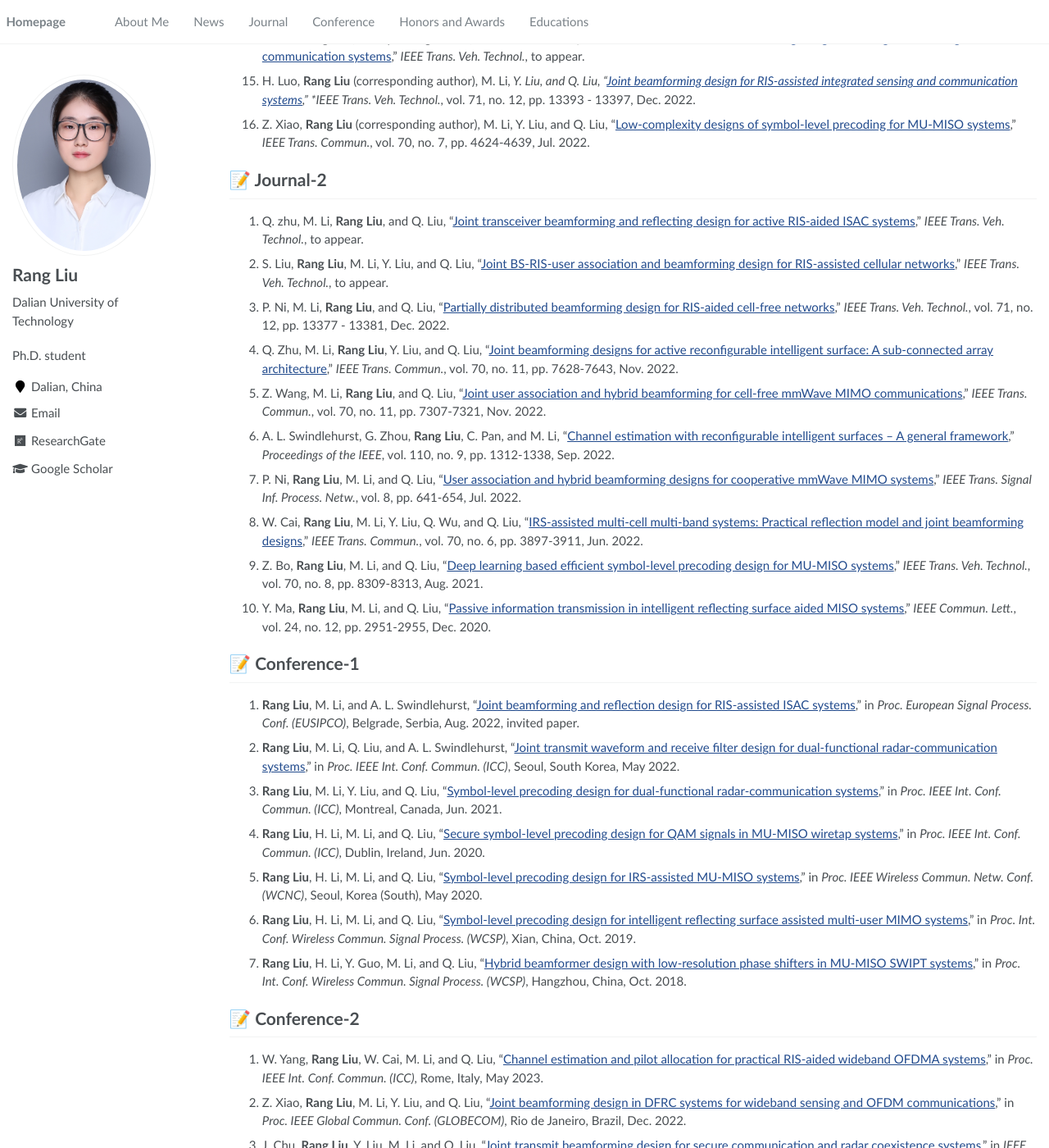
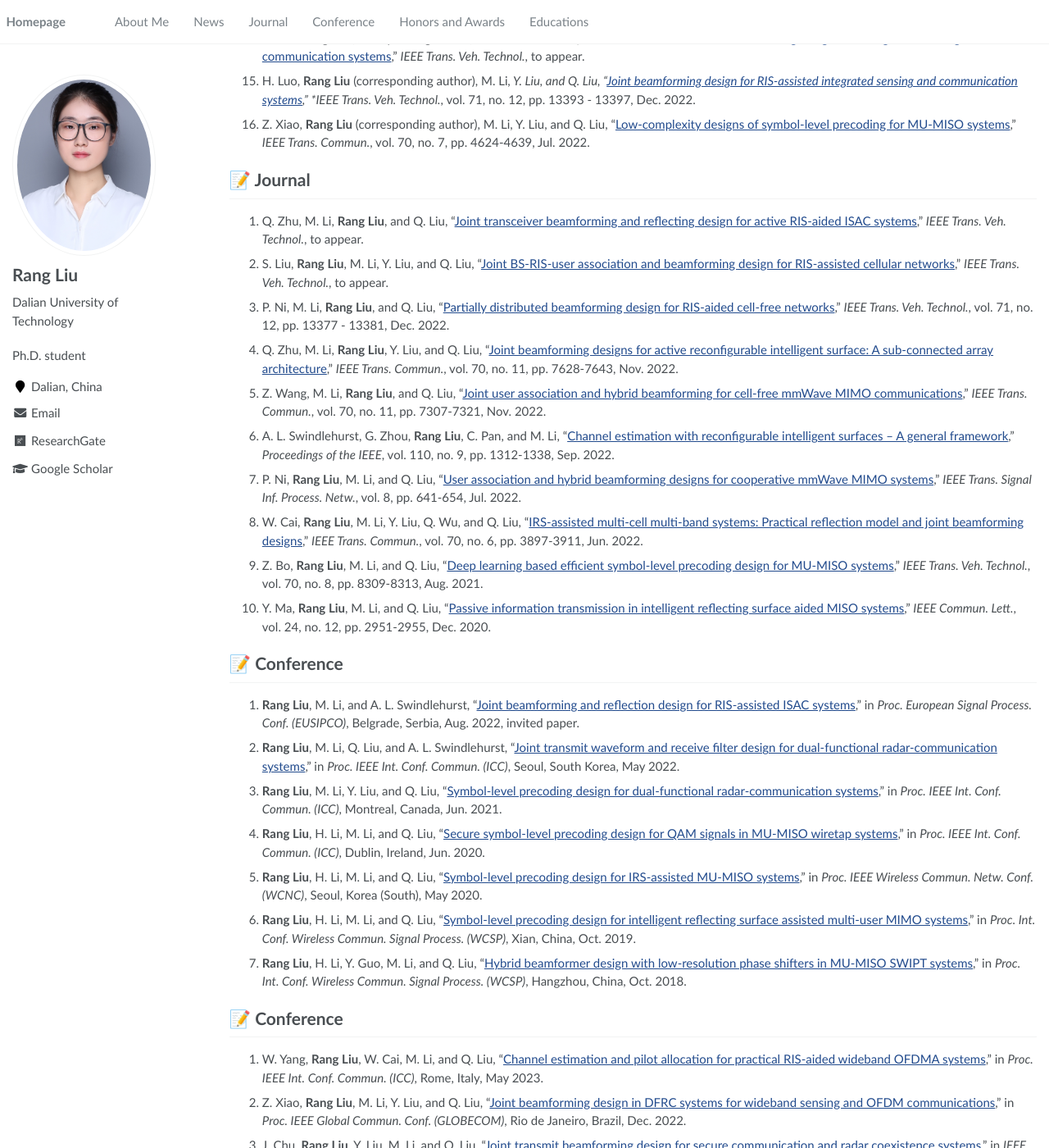
Before and after one commit to RangLiu0706/RangLiu0706.github.io, a Jekyll site: the page built from _pages/about.md, in a window 1280 px wide and 1400 px high, scrolled down 1232 px. Shown: the whole window at 82% size. Built offline with Jekyll 4.4.1, drawn with Linux system fonts in a browser that asks for light colours; comment, search, counter and statistics services are not loaded.

Commit message:
revise0224

```diff
--- a/_data/navigation.yml
+++ b/_data/navigation.yml
@@ -7,10 +7,10 @@ main:
     url: "/#-news"
 
   - title: "Journal"
-    url: "/#-journal-1"
+    url: "/#-journal"
 
   - title: "Conference"
-    url: "/#-conference-1"
+    url: "/#-conference"
 
   - title: "Honors and Awards"
     url: "/#-honors-and-awards"
--- a/_pages/about.md
+++ b/_pages/about.md
@@ -41,7 +41,7 @@ One conference paper co-authored with Zichao is accepted by GLOBECOM 2022.
 - *2022.07*: &nbsp; My blog is online. Yeah!
 
 
-# 📝 Journal-1
+# 📝 Journal
 
 16. **Rang Liu**, M. Li, Q. Liu, and A. L. Swindlehurst, "[SNR/CRB-constrained joint beamforming and reflection designs for RIS-ISAC systems](https://arxiv.org/abs/2301.11134)," submitted.
 
@@ -83,9 +83,9 @@ One conference paper co-authored with Zichao is accepted by GLOBECOM 2022.
 
 1. Z. Xiao, **Rang Liu** (corresponding author), M. Li, Y. Liu, and Q. Liu, "[Low-complexity designs of symbol-level precoding for MU-MISO systems](https://ieeexplore.ieee.org/document/9770790)," *IEEE Trans. Commun.*, vol. 70, no. 7, pp. 4624-4639, Jul. 2022.
 
-# 📝 Journal-2
+# 📝 Journal
 
-10. Q. zhu, M. Li, **Rang Liu**, and Q. Liu, "[Joint transceiver beamforming and reflecting design for active RIS-aided ISAC systems](https://arxiv.org/abs/2302.10616)," *IEEE Trans. Veh. Technol.*, to appear.
+10. Q. Zhu, M. Li, **Rang Liu**, and Q. Liu, "[Joint transceiver beamforming and reflecting design for active RIS-aided ISAC systems](https://arxiv.org/abs/2302.10616)," *IEEE Trans. Veh. Technol.*, to appear.
 
 
 9. S. Liu, **Rang Liu**, M. Li, Y. Liu, and Q. Liu, "[Joint BS-RIS-user association and beamforming design for RIS-assisted cellular networks](https://ieeexplore.ieee.org/document/9996967)," *IEEE Trans. Veh. Technol.*, to appear.
@@ -112,7 +112,7 @@ One conference paper co-authored with Zichao is accepted by GLOBECOM 2022.
 
 
 
-# 📝 Conference-1
+# 📝 Conference
 
 7.	**Rang Liu**, M. Li, and A. L. Swindlehurst, "[Joint beamforming and reflection design for RIS-assisted ISAC systems](https://ieeexplore.ieee.org/document/9909807/)," in *Proc. European Signal Process. Conf. (EUSIPCO)*, Belgrade, Serbia, Aug. 2022, invited paper.
 
@@ -134,7 +134,7 @@ One conference paper co-authored with Zichao is accepted by GLOBECOM 2022.
 
 1.	**Rang Liu**, H. Li, Y. Guo, M. Li, and Q. Liu, "[Hybrid beamformer design with low-resolution phase shifters in MU-MISO SWIPT systems](https://ieeexplore.ieee.org/document/8555694)," in *Proc. Int. Conf. Wireless Commun. Signal Process. (WCSP)*, Hangzhou, China, Oct. 2018.
 
-# 📝 Conference-2
+# 📝 Conference
 
 17. W. Yang, **Rang Liu**, W. Cai, M. Li, and Q. Liu, "[Channel estimation and pilot allocation for practical RIS-aided wideband OFDMA systems]()," in *Proc. IEEE Int. Conf. Commun. (ICC)*, Rome, Italy, May 2023.
 
```
